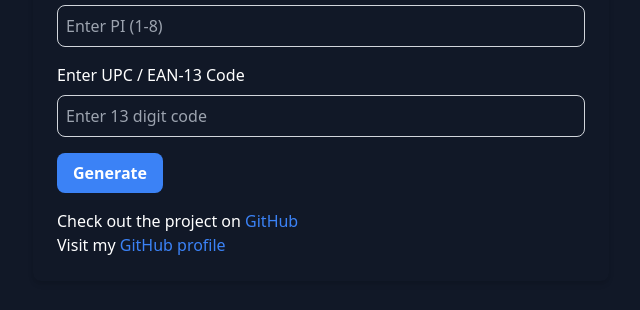
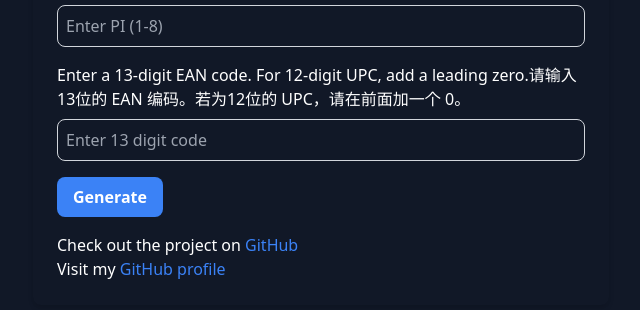
Before and after one commit to sayacs/itf-generator, a plain HTML site: page index.html in a window 1280 px wide. Shown: the part 139-449 px from the top of the page, without its empty margins (319-959 px from the left). Drawn offline with nearby package versions, Linux system fonts and the light colour scheme.

Commit message:
13 digit 描述

```diff
--- a/index.html
+++ b/index.html
@@ -19,7 +19,7 @@
         </div>
 
         <div class="mb-4">
-            <label for="upcInput" class="block font-medium text-white mb-2">Enter UPC / EAN-13 Code</label>
+            <label for="upcInput" class="block font-medium text-white mb-2">Enter a 13-digit EAN code. For 12-digit UPC, add a leading zero.请输入13位的 EAN 编码。若为12位的 UPC，请在前面加一个 0。</label>
             <input type="text" id="upcInput" class="w-full border border-gray-300 rounded-lg p-2 bg-gray-900 text-white" placeholder="Enter 13 digit code">
         </div>
 
```
